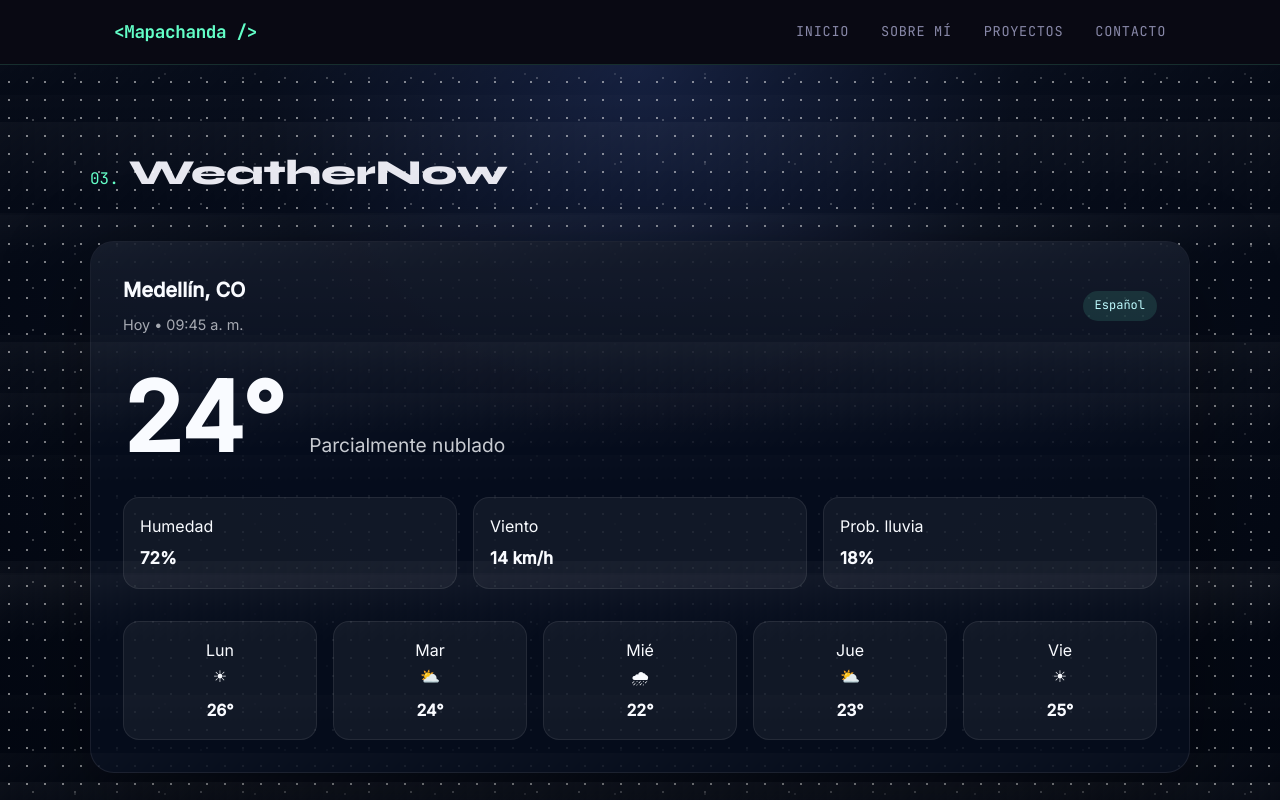
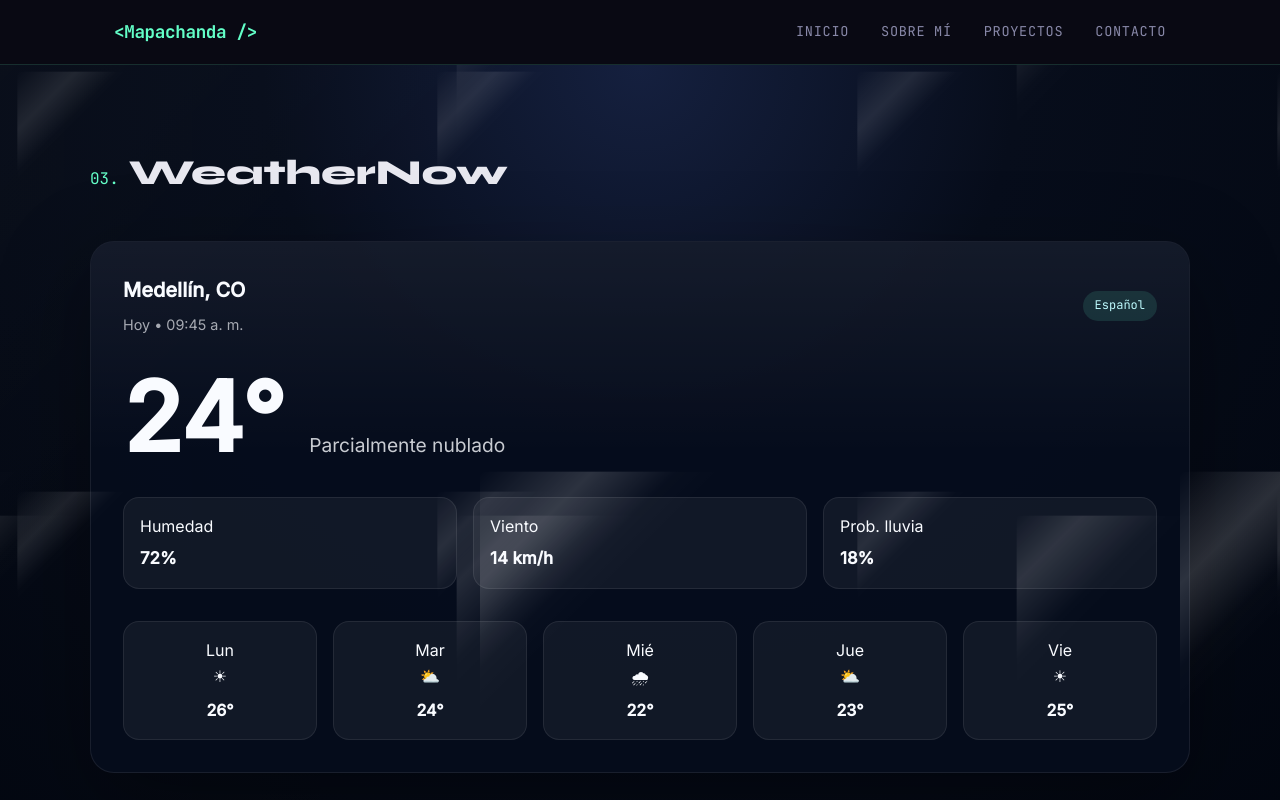
Before and after one commit to caniadaUnU/portafolio, a React (Vite) app: page /weathernow in a window 1280 px wide. Shown: the top 800 px of the page. Built offline with nearby package versions, Linux system fonts and the light colour scheme.

Commit message:
Traducir WeatherNow al español

```diff
--- a/src/pages/WeatherNowPage.css
+++ b/src/pages/WeatherNowPage.css
@@ -16,20 +16,10 @@
   position: absolute;
   inset: 0;
   background-image:
-    radial-gradient(circle, rgba(255, 255, 255, 0.75) 1px, transparent 1px),
-    radial-gradient(circle, rgba(255, 255, 255, 0.35) 1px, transparent 1px),
-    radial-gradient(circle, rgba(255, 255, 255, 0.18) 1px, transparent 1px);
-  background-size:
-    18px 18px,
-    42px 42px,
-    90px 90px;
-  background-position:
-    0 0,
-    12px 20px,
-    30px 10px;
-  opacity: 0.65;
+    linear-gradient(135deg, rgba(255, 255, 255, 0.04), transparent 25%),
+    linear-gradient(90deg, rgba(255, 255, 255, 0.02), transparent 50%);
+  opacity: 0.35;
   pointer-events: none;
-  animation: weathernow-stars 25s linear infinite;
 }
 
 .weathernow-page::after {
@@ -39,30 +29,38 @@
   background-image:
     linear-gradient(
       135deg,
-      rgba(255, 255, 255, 0.18) 0%,
-      rgba(255, 255, 255, 0) 40%
+      rgba(255, 255, 255, 0) 0%,
+      rgba(255, 255, 255, 0.35) 8%,
+      rgba(255, 255, 255, 0.03) 14%,
+      rgba(255, 255, 255, 0) 18%
     ),
     linear-gradient(
       135deg,
-      rgba(255, 255, 255, 0.12) 0%,
-      rgba(255, 255, 255, 0) 35%
+      rgba(255, 255, 255, 0) 0%,
+      rgba(255, 255, 255, 0.28) 6%,
+      rgba(255, 255, 255, 0.02) 13%,
+      rgba(255, 255, 255, 0) 17%
     ),
     linear-gradient(
       135deg,
-      rgba(255, 255, 255, 0.08) 0%,
-      rgba(255, 255, 255, 0) 30%
+      rgba(255, 255, 255, 0) 0%,
+      rgba(255, 255, 255, 0.22) 7%,
+      rgba(255, 255, 255, 0.01) 12%,
+      rgba(255, 255, 255, 0) 16%
     );
+  background-repeat: repeat;
   background-size:
-    12px 220px,
-    10px 180px,
-    5px 120px;
+    700px 700px,
+    560px 560px,
+    420px 420px;
   background-position:
-    0 -180px,
-    45px -220px,
-    90px -140px;
-  opacity: 0.18;
+    -300px -200px,
+    -150px -260px,
+    -100px -180px;
+  opacity: 0.45;
   pointer-events: none;
-  animation: weathernow-rain 3s linear infinite;
+  animation: weathernow-meteors 3s linear infinite;
+  filter: blur(0.6px);
 }
 
 .weathernow-panel {
@@ -194,33 +192,18 @@
   z-index: 1;
 }
 
-@keyframes weathernow-stars {
+@keyframes weathernow-meteors {
   from {
     background-position:
-      0 0,
-      12px 20px,
-      30px 10px;
+      -300px -200px,
+      -150px -260px,
+      -100px -180px;
   }
   to {
     background-position:
-      0 1000px,
-      12px 1020px,
-      30px 1010px;
-  }
-}
-
-@keyframes weathernow-rain {
-  from {
-    background-position:
-      0 -180px,
-      45px -220px,
-      90px -140px;
-  }
-  to {
-    background-position:
-      400px 600px,
-      420px 620px,
-      430px 610px;
+      600px 500px,
+      550px 560px,
+      520px 520px;
   }
 }
 
```
